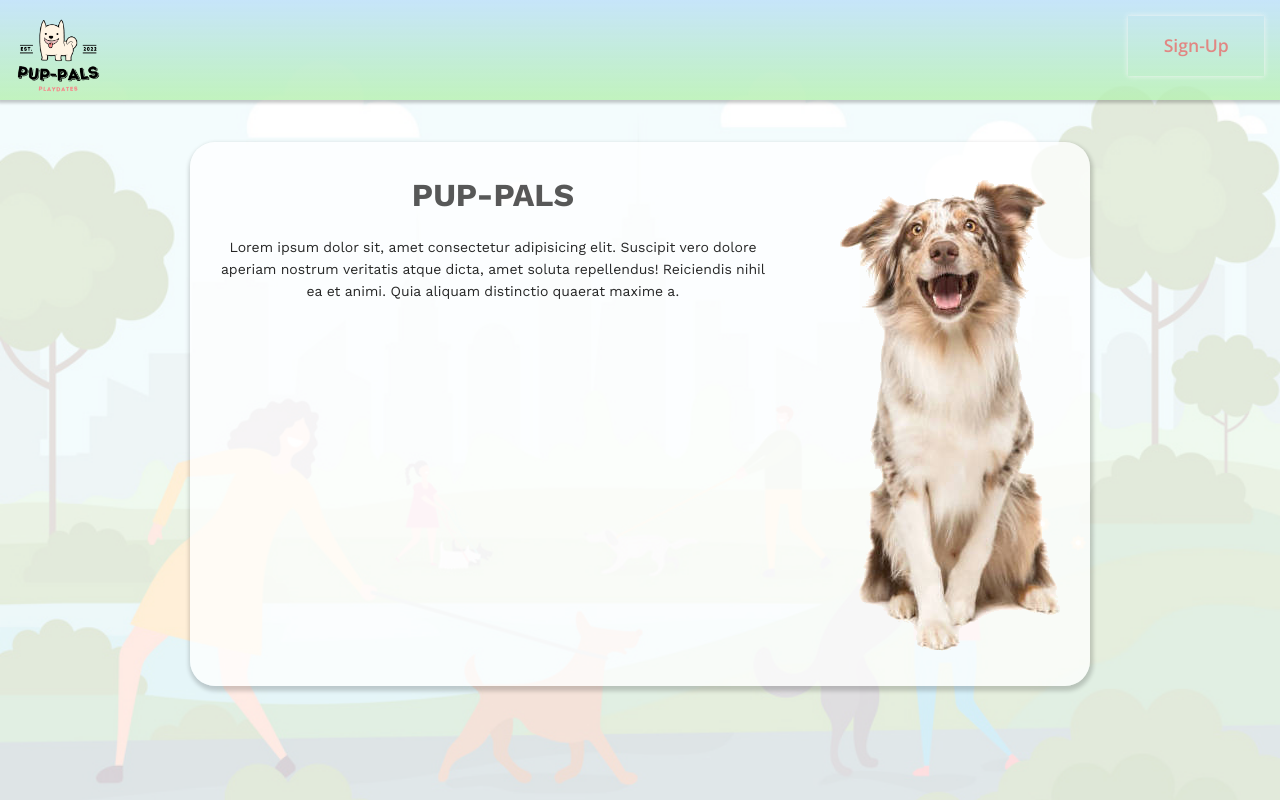
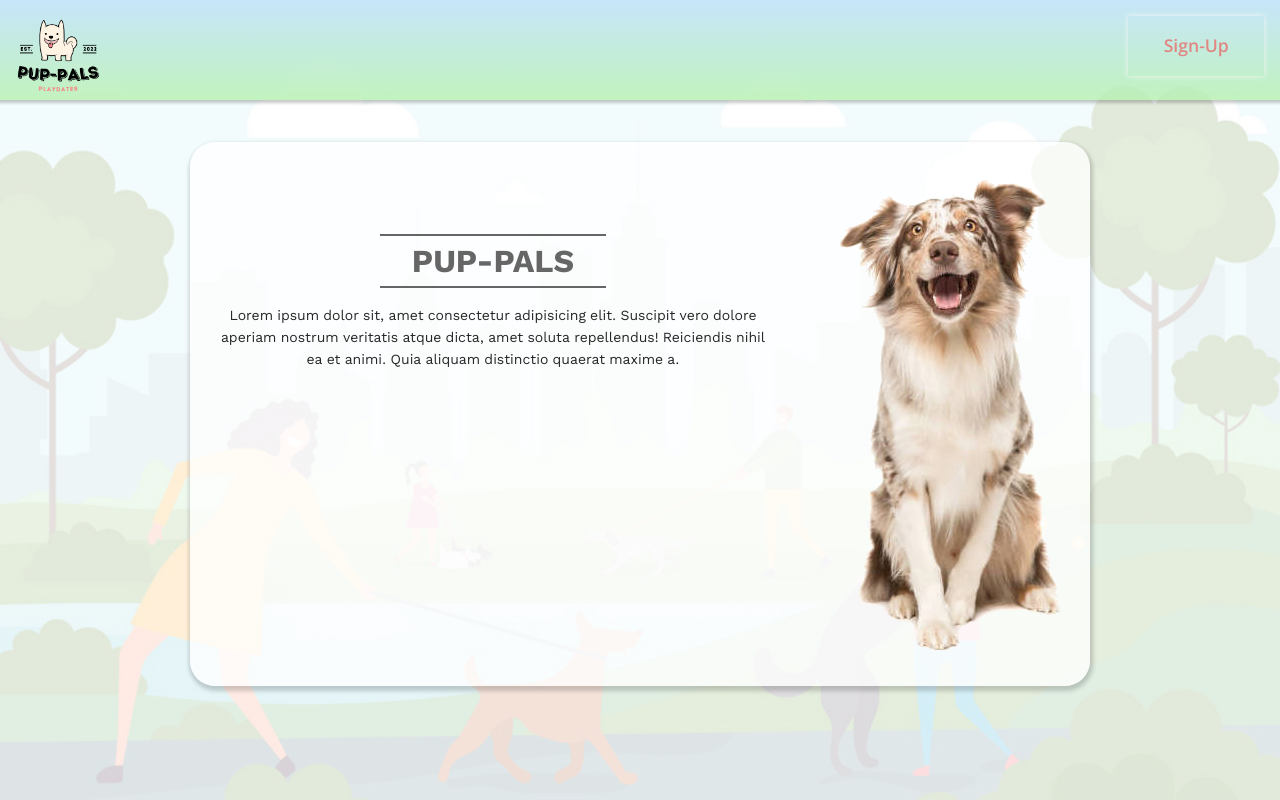
Before and after one commit to lkagan/Pup-pals-client, a React (Create React App) app: page / in a window 1280 px wide. Built offline with nearby package versions, Linux system fonts and the light colour scheme.

Commit message:
Page heading style and fix form width

```diff
--- a/src/App.css
+++ b/src/App.css
@@ -2,6 +2,15 @@ body {
   height: 100%;
 }
 
+#root h2 {
+  margin-top: 2em;
+  padding: 0 1em;
+  color: #666;
+  border-top: solid 2px #666;
+  border-bottom: solid 2px #666;
+  display: inline-block;
+  text-transform: uppercase;
+}
 .App {
   text-align: center;
 }
--- a/src/components/DogForm.jsx
+++ b/src/components/DogForm.jsx
@@ -15,7 +15,6 @@ const DogForm = ({
   return (
     <div>
       <form id="form" className="card row" onSubmit={submitHandler}>
-      <h1>Pup Profile</h1>
         <label htmlFor="input-name">Name: </label>
         <input
           type="text"
--- a/src/pages/DogProfile.jsx
+++ b/src/pages/DogProfile.jsx
@@ -138,8 +138,9 @@ const DogProfile = () => {
   };
 
   return (
-    <div>
-      {dog && !editToggler && (
+  <div>
+    <h2>Pup Profile</h2>
+    {dog && !editToggler && (
         <div className="card content-small" key={dog._id}>
           <img className="img" src={dog.imageUrl} alt="dog" width="200"/>
           <p>{dog.name}</p>
--- a/src/pages/Search.jsx
+++ b/src/pages/Search.jsx
@@ -19,7 +19,7 @@ function Search() {
 
   return (
     <>
-    <div>Search</div>
+    <h2>Search</h2>
     <div class="card content-small">
         <img src={dog.imageUrl} alt="dog" width={200}/>
         <h3>{dog.name}</h3>
--- a/src/pages/UserProfile.jsx
+++ b/src/pages/UserProfile.jsx
@@ -75,7 +75,7 @@ const UserProfile = () => {
 
   return (
     <div>
-      <h1>Hooman Profile</h1>
+      <h2>Hooman Profile</h2>
       {user && !editToggler && (
         <div className="card content-small" key={user._id}>
           <p>{user.name}</p>
--- a/src/pages/auth.css
+++ b/src/pages/auth.css
@@ -15,7 +15,6 @@ html{
 #form{
   max-width: 500px;
   min-width: 300px;
-  width: 30%;
   margin: 50px auto;
   background-color: #FFFFFF;
   border-radius: 25px;
```
